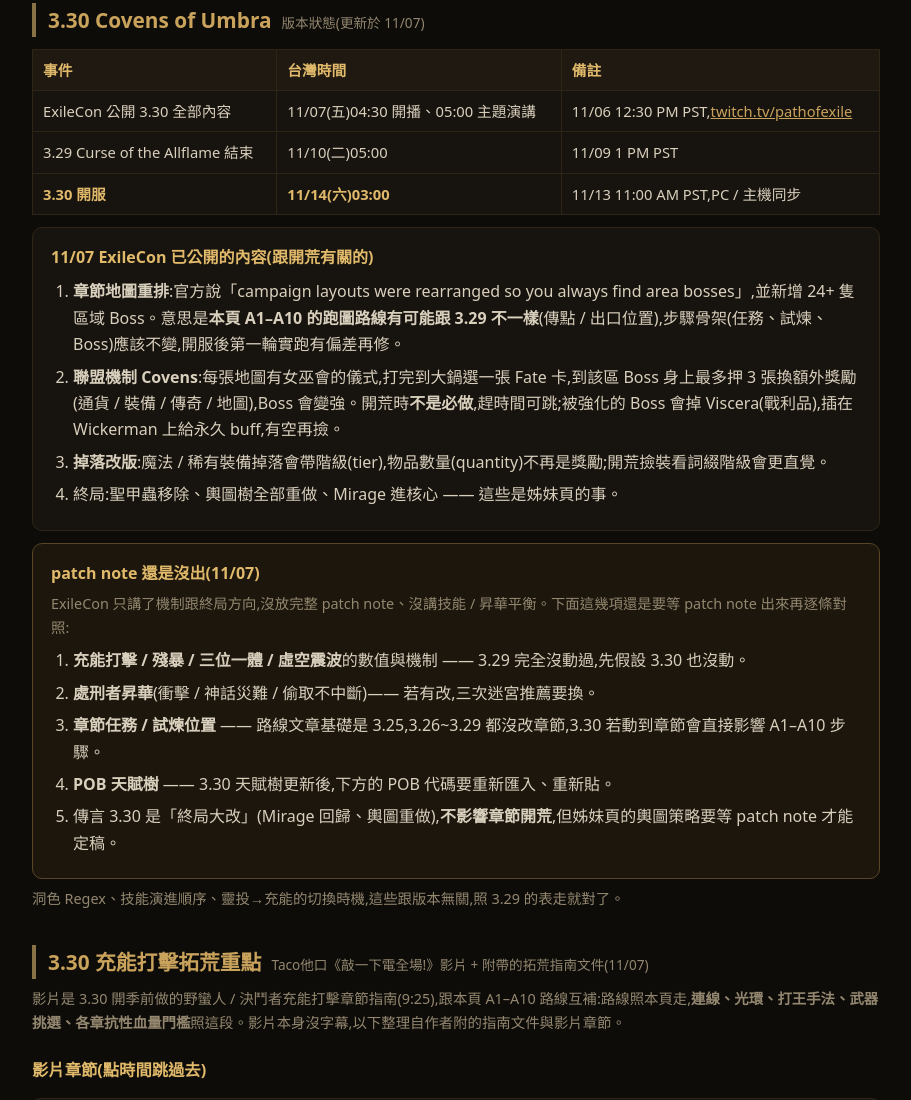
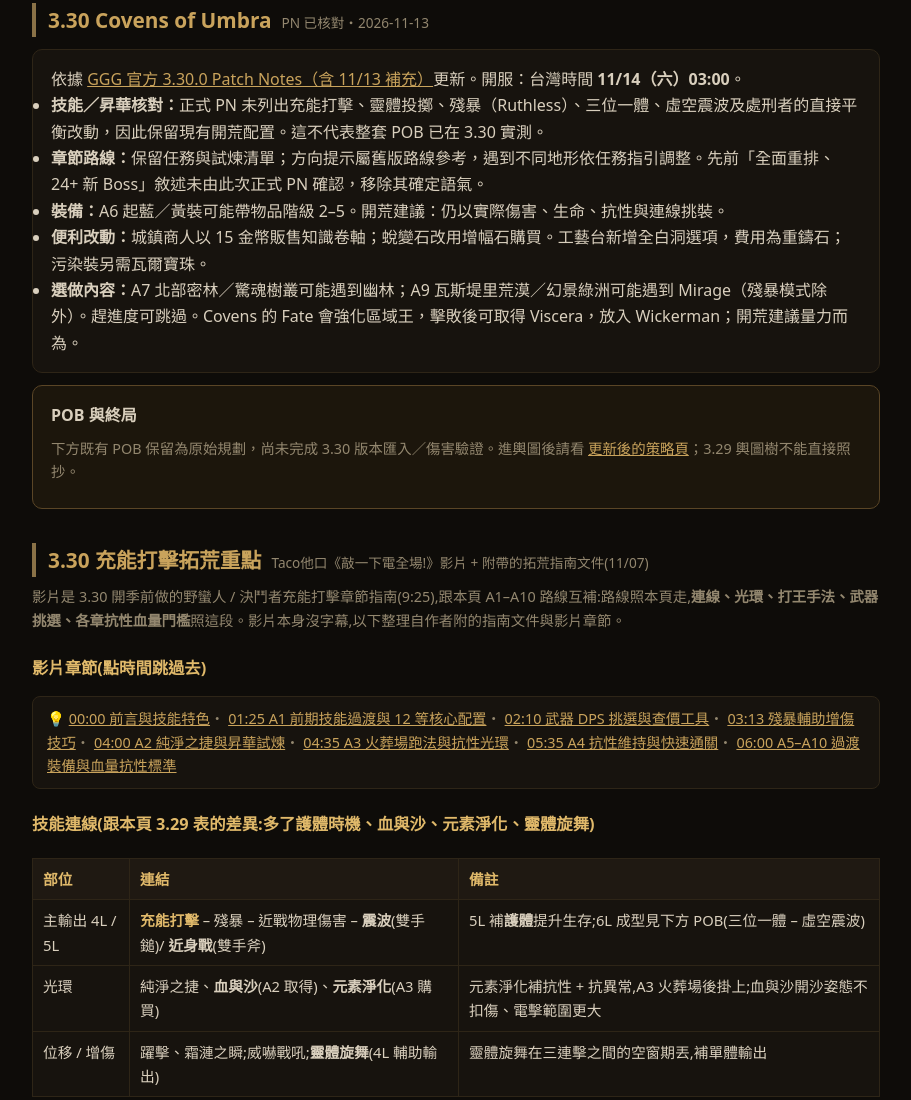
Before and after one commit to jordanliu1225/9dd-330, a plain HTML site: page index.html in a window 1280 px wide. Shown: the part 358-1458 px from the top of the page, without its empty margins (184-1095 px from the left). Drawn offline with Linux system fonts and the light colour scheme.

Commit message:
Update 3.30 guide against official patch notes through Nov 13

```diff
--- a/index.html
+++ b/index.html
@@ -108,37 +108,16 @@ a{color:var(--gold)}
 
 <!-- ============ 3.30 ============ -->
 <section id="v330">
-  <h2>3.30 Covens of Umbra <small>版本狀態(更新於 11/07)</small></h2>
-
-  <div class="tablebox"><table>
-    <tr><th>事件</th><th>台灣時間</th><th>備註</th></tr>
-    <tr><td>ExileCon 公開 3.30 全部內容</td><td>11/07(五)04:30 開播、05:00 主題演講</td><td>11/06 12:30 PM PST,<a href="https://www.twitch.tv/pathofexile" target="_blank" rel="noopener">twitch.tv/pathofexile</a></td></tr>
-    <tr><td>3.29 Curse of the Allflame 結束</td><td>11/10(二)05:00</td><td>11/09 1 PM PST</td></tr>
-    <tr><td><b style="color:var(--amber)">3.30 開服</b></td><td><b style="color:var(--amber)">11/14(六)03:00</b></td><td>11/13 11:00 AM PST,PC / 主機同步</td></tr>
-  </table></div>
-
-  <div class="box">
-    <b style="color:var(--amber)">11/07 ExileCon 已公開的內容(跟開荒有關的)</b>
-    <ol class="plain" style="margin-top:8px">
-      <li><b>章節地圖重排</b>:官方說「campaign layouts were rearranged so you always find area bosses」,並新增 24+ 隻區域 Boss。意思是<b>本頁 A1–A10 的跑圖路線有可能跟 3.29 不一樣</b>(傳點 / 出口位置),步驟骨架(任務、試煉、Boss)應該不變,開服後第一輪實跑有偏差再修。</li>
-      <li><b>聯盟機制 Covens</b>:每張地圖有女巫會的儀式,打完到大鍋選一張 Fate 卡,到該區 Boss 身上最多押 3 張換額外獎勵(通貨 / 裝備 / 傳奇 / 地圖),Boss 會變強。開荒時<b>不是必做</b>,趕時間可跳;被強化的 Boss 會掉 Viscera(戰利品),插在 Wickerman 上給永久 buff,有空再撿。</li>
-      <li><b>掉落改版</b>:魔法 / 稀有裝備掉落會帶階級(tier),物品數量(quantity)不再是獎勵;開荒撿裝看詞綴階級會更直覺。</li>
-      <li>終局:聖甲蟲移除、輿圖樹全部重做、Mirage 進核心 —— 這些是姊妹頁的事。</li>
-    </ol>
-  </div>
-
-  <div class="box warn">
-    <b style="color:var(--amber)">patch note 還是沒出(11/07)</b>
-    <p class="note" style="margin-top:6px">ExileCon 只講了機制跟終局方向,沒放完整 patch note、沒講技能 / 昇華平衡。下面這幾項還是要等 patch note 出來再逐條對照:</p>
-    <ol class="plain" style="margin-top:8px">
-      <li><b>充能打擊 / 殘暴 / 三位一體 / 虛空震波</b>的數值與機制 —— 3.29 完全沒動過,先假設 3.30 也沒動。</li>
-      <li><b>處刑者昇華</b>(衝擊 / 神話災難 / 偷取不中斷)—— 若有改,三次迷宮推薦要換。</li>
-      <li><b>章節任務 / 試煉位置</b> —— 路線文章基礎是 3.25,3.26~3.29 都沒改章節,3.30 若動到章節會直接影響 A1–A10 步驟。</li>
-      <li><b>POB 天賦樹</b> —— 3.30 天賦樹更新後,下方的 POB 代碼要重新匯入、重新貼。</li>
-      <li>傳言 3.30 是「終局大改」(Mirage 回歸、輿圖重做),<b>不影響章節開荒</b>,但姊妹頁的輿圖策略要等 patch note 才能定稿。</li>
-    </ol>
-  </div>
-  <p class="note">洞色 Regex、技能演進順序、靈投→充能的切換時機,這些跟版本無關,照 3.29 的表走就對了。</p>
+<h2>3.30 Covens of Umbra <small>PN 已核對・2026-11-13</small></h2>
+<div class="box"><p>依據 <a href="https://www.pathofexile.com/forum/view-thread/4013680" target="_blank" rel="noopener">GGG 官方 3.30.0 Patch Notes（含 11/13 補充）</a>更新。開服：台灣時間 <b>11/14（六）03:00</b>。</p>
+<ul class="plain">
+<li><b>技能／昇華核對：</b>正式 PN 未列出充能打擊、靈體投擲、殘暴（Ruthless）、三位一體、虛空震波及處刑者的直接平衡改動，因此保留現有開荒配置。這不代表整套 POB 已在 3.30 實測。</li>
+<li><b>章節路線：</b>保留任務與試煉清單；方向提示屬舊版路線參考，遇到不同地形依任務指引調整。先前「全面重排、24+ 新 Boss」敘述未由此次正式 PN 確認，移除其確定語氣。</li>
+<li><b>裝備：</b>A6 起藍／黃裝可能帶物品階級 2–5。開荒建議：仍以實際傷害、生命、抗性與連線挑裝。</li>
+<li><b>便利改動：</b>城鎮商人以 15 金幣販售知識卷軸；蛻變石改用增幅石購買。工藝台新增全白洞選項，費用為重鑄石；污染裝另需瓦爾寶珠。</li>
+<li><b>選做內容：</b>A7 北部密林／驚魂樹叢可能遇到幽林；A9 瓦斯堤里荒漠／幻景綠洲可能遇到 Mirage（殘暴模式除外）。趕進度可跳過。Covens 的 Fate 會強化區域王，擊敗後可取得 Viscera，放入 Wickerman；開荒建議量力而為。</li>
+</ul></div>
+<div class="box warn"><b>POB 與終局</b><p class="note">下方既有 POB 保留為原始規劃，尚未完成 3.30 版本匯入／傷害驗證。進輿圖後請看 <a href="https://jordanliu1225.github.io/9dd-330-strategy/">更新後的策略頁</a>；3.29 輿圖樹不能直接照抄。</p></div>
 </section>
 
 <!-- ============ Taco 充能打擊重點 ============ -->
@@ -190,7 +169,7 @@ a{color:var(--gold)}
   <a class="btnlink" href="https://poe.ninja/poe1/pob/9a485" target="_blank" rel="noopener">決鬥者・處刑者 Lv63(poe.ninja)</a>
   <a class="btnlink" href="https://poe.ninja/zh-tw/poe1/pob/9a470" target="_blank" rel="noopener">野蠻人・暴徒 Lv63(poe.ninja)</a>
   <a class="btnlink" href="https://docs.google.com/document/d/100BwO_QFV7krzDFdCrKxqKeevtNefXGiKpmsKKMA5aQ/edit?usp=sharing" target="_blank" rel="noopener">作者的全職業拓荒指南(Google 文件)</a>
-  <p class="note">這兩個 POB 是章節中段(Lv63)的參考,不是終局;終局 6L 仍以本頁<a href="#pob">天賦/POB</a>的 Slayer Lv85 規劃為準。影片留言有人擔心「GGG 大刀舉一半」,patch note 出來前先別買貴武器。</p>
+  <p class="note">這兩個 POB 是章節中段(Lv63)的參考,不是終局;本頁<a href="#pob">天賦/POB</a>的 Slayer Lv85 為既有參考，尚未完成 3.30 匯入驗證。正式 PN 未列出充能打擊的直接改動；裝備採購仍依自己的進度與預算。</p>
 </section>
 
 <!-- ============ 國際服 ============ -->
@@ -501,7 +480,7 @@ a{color:var(--gold)}
 
 <!-- ============ 天賦 ============ -->
 <section id="pob">
-  <h2>天賦/POB</h2>
+  <h2>天賦/POB <small>原始規劃・待 3.30 匯入驗證</small></h2>
   <div class="pobchips">
     <span>⚔ 決鬥者・處刑者(Slayer)</span>
     <span>Lv85 規劃</span>
@@ -547,14 +526,14 @@ a{color:var(--gold)}
 
 <!-- ============ 來源 ============ -->
 <footer id="src">
-  <b style="color:var(--gold)">資料來源</b>
+  <b style="color:var(--gold)">資料來源</b><p>本次更新：<a href="https://www.pathofexile.com/forum/view-thread/4013680">官方 3.30.0 Patch Notes</a>，核對日期 2026-11-13。以下影片與舊表為原有攻略來源，版本差異以上方 PN 核對為準。</p>
   <ol class="plain" style="margin-top:8px">
     <li>路線主軸:傻眼速報(貓)|Moneko《POE超新手入門》<a href="https://vocus.cc/article/661f8484fd89780001c019b8" target="_blank" rel="noopener">Part.21 主線章節流程攻略筆記(上)</a>、<a href="https://vocus.cc/article/661fe9e9fd89780001c57149" target="_blank" rel="noopener">Part.22(下)</a>(3.25)</li>
     <li>技能配置/洞色 Regex/昇華推薦:惡魔貓 <a href="https://docs.google.com/spreadsheets/d/15NcRi0lktoS_1u_Nmxcp_uJpi8aJP_wl1hXGpXuS_EQ/edit?gid=1185926559" target="_blank" rel="noopener">3.29 靈體投擲轉充能打擊 決鬥者/野蠻人 章節拓荒</a>(Google 試算表;11/03 比對過,內容與本頁一致)、<a href="https://www.youtube.com/watch?v=fG2KMdQu4OY" target="_blank" rel="noopener">影片版</a>、<a href="https://docs.google.com/spreadsheets/d/1puwsUHO7UGw_US1G_cM68tdYQ9mO5Evz4v5I3fEo1k8/edit?gid=586863159" target="_blank" rel="noopener">惡魔貓 POE 表格傳送門</a></li>
     <li>3.30 充能打擊重點:Taco他口 <a href="https://www.youtube.com/watch?v=Xmelwl3uTS0" target="_blank" rel="noopener">敲一下電全場!野蠻人/決鬥者充能打擊拓荒攻略</a>(11/07)與其<a href="https://docs.google.com/document/d/100BwO_QFV7krzDFdCrKxqKeevtNefXGiKpmsKKMA5aQ/edit?usp=sharing" target="_blank" rel="noopener">拓荒指南文件</a></li>
     <li>3.30 時程與 ExileCon 內容:<a href="https://www.pathofexile.com/news" target="_blank" rel="noopener">pathofexile.com 官方公告</a>、<a href="https://outputlag.com/news/path-of-exile-3-30-covens-of-umbra-invoke-fate-cards-on-area-bosses-for-bigger-loot/" target="_blank" rel="noopener">outputlag:Fate 卡與章節 Boss</a>、<a href="https://outputlag.com/news/path-of-exile-3-30-replaces-scarabs-with-threads-of-creation-in-a-full-endgame-rework/" target="_blank" rel="noopener">outputlag:Threads of Creation 終局重做</a>(皆為 11/06 發表會整理,非 patch note)</li>
   </ol>
-  <p style="margin-top:10px">本頁為個人開荒筆記整理,內容彙整自上述公開攻略,著作權歸原作者所有。路線文章基於 3.25、技能表基於 3.29,實際以 3.30 patch note 為準(patch note 出來後會再覆核一次)。前一季版本:<a href="https://jordanliu1225.github.io/9dd-329/" target="_blank" rel="noopener">9DD 3.29 計畫</a>。</p>
+  <p style="margin-top:10px">本頁為個人開荒筆記整理,內容彙整自上述公開攻略,著作權歸原作者所有。路線文章基於 3.25、技能表基於 3.29,已於 2026-11-13 對照正式 3.30.0 PN 更新；章節方向與 POB 仍待新版實測。前一季版本:<a href="https://jordanliu1225.github.io/9dd-329/" target="_blank" rel="noopener">9DD 3.29 計畫</a>。</p>
 </footer>
 
 </div>
```
